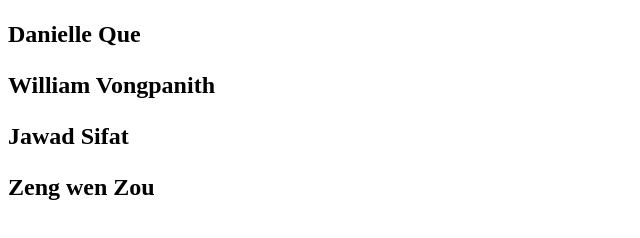
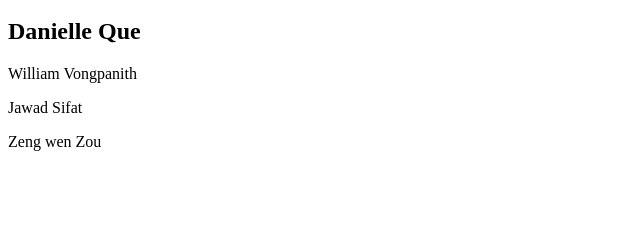
Before and after one commit to danielle-que/web, a plain HTML site: page index.html in a window 1280 px wide. Shown: the part 48-286 px from the top of the page, without its empty margins (0-640 px from the left). Drawn offline with Linux system fonts and the light colour scheme.

Commit message:
Update index.html

```diff
--- a/index.html
+++ b/index.html
@@ -1,14 +1,23 @@
+<!--
+Danielle Que
+IntroCS pd6 sec10
+HW02 -- Publishio!
+2021-02-09
+-->
+
 <!DOCTYPE>
 <html>
   <h1>
     The Carrots
   </h1>
   <h2>
-    <p>Danielle Que</p>
+    Danielle Que
+  </h2>
+  <body>
     <p>William Vongpanith</p>
     <p>Jawad Sifat</p>
     <p>Zeng wen Zou</p>
-  </h2>
+  </body>
   <title>
     Boink
   </title>
```
